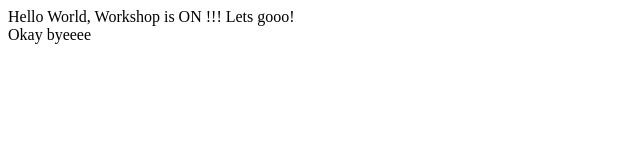
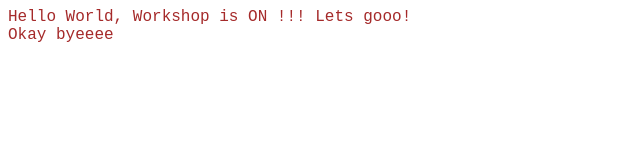
Before and after one commit to RaoulSamy/Raoul, a plain HTML site: page index.html in a window 1280 px wide. Shown: the whole page, without its empty margins (0-640 px from the left). Drawn offline with Linux system fonts and the light colour scheme.

Commit message:
added new files

```diff
--- a/index.html
+++ b/index.html
@@ -5,6 +5,9 @@
     <meta http-equiv="X-UA-Compatible" content="IE=edge">
     <meta name="viewport" content="width=device-width, initial-scale=1.0">
     <title>Document</title>
+    <style>
+        body{color: brown;font-family: 'Courier New', Courier, monospace;}
+    </style>
 </head>
 <body>
     Hello World, Workshop is ON !!! Lets gooo!
```
